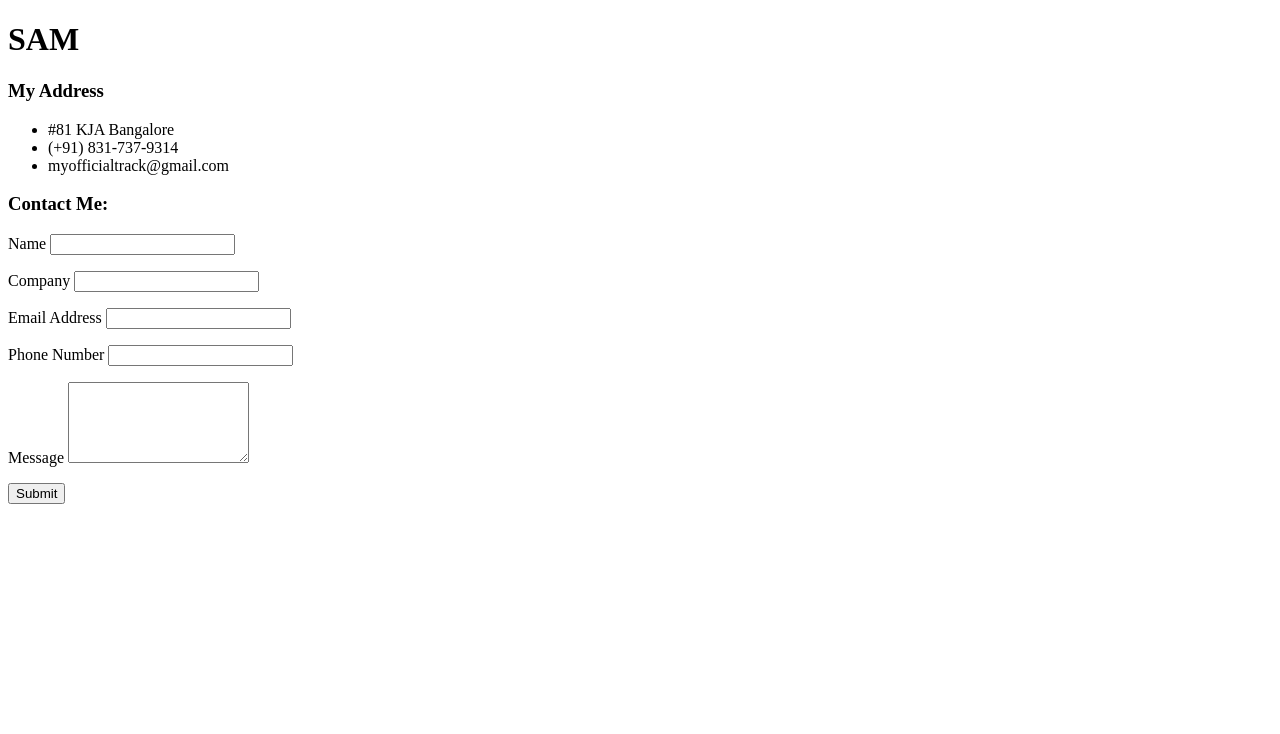
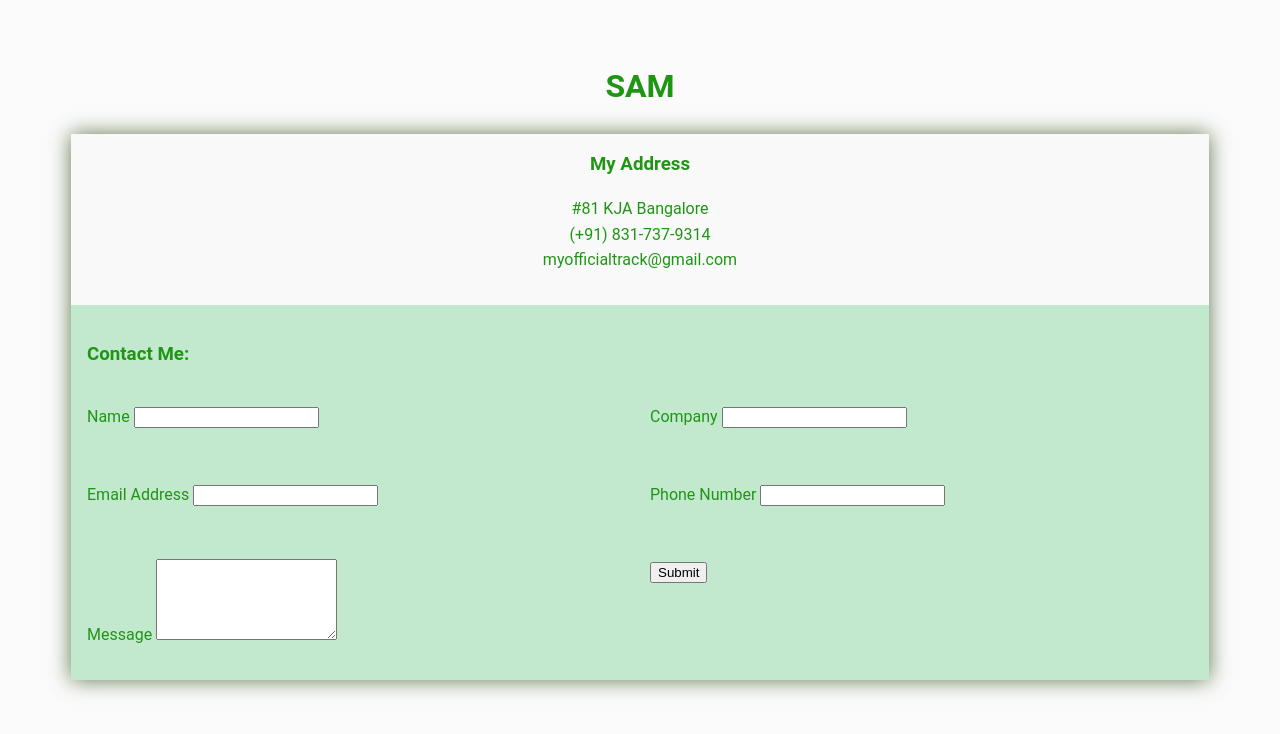
Before and after one commit to SammedSankonatti/contact-me, a plain HTML site: page index.html in a window 1280 px wide. Drawn offline with Linux system fonts and the light colour scheme.

Commit message:
The half the way in styling

```diff
--- a/index.html
+++ b/index.html
@@ -37,11 +37,11 @@
                         <label>Phone Number</label>
                         <input type="text" name="phone" />
                     </p>
-                    <p>
+                    <p class="full_area" >
                         <label>Message</label>
                         <textarea name="message" rows="5"></textarea>
                     </p>
-                    <p>
+                    <p class="full_area" >
                         <button type="submit" >Submit</button>
                     </p>
                 </form>
--- a/style.css
+++ b/style.css
@@ -0,0 +1,56 @@
+*{
+  box-sizing: border-box;
+}
+
+body{
+  background:#f7f7f874;
+  color:#209515;
+  line-height:1.6;
+  font-family: roboto,  'sans-serif';
+  padding:1em;
+}
+
+.container{
+  max-width:1170px;
+  margin-left:auto;
+  margin-right:auto;
+  padding:1em;
+}
+
+ul{
+  list-style: none;
+  padding:0;
+}
+
+.logo{
+  text-align: center;
+}
+
+.wrapper{
+  box-shadow: 0 0 20px 0 rgba(31, 66, 5, 0.7);
+}
+
+.wrapper > *{
+  padding: 1em;
+}
+
+.my-info{
+      background:#f8f8fa98;
+}
+
+.my-info h3, .my-info ul{
+  text-align: center;
+  margin:0 0 1rem 0;
+}
+
+.contact{
+  background:#9dddb198;
+}
+
+/* Styling The form */
+
+.contact form{
+  display: grid;
+  grid-template-columns: 1fr 1fr;
+   grid-gap:20px;
+}
```
